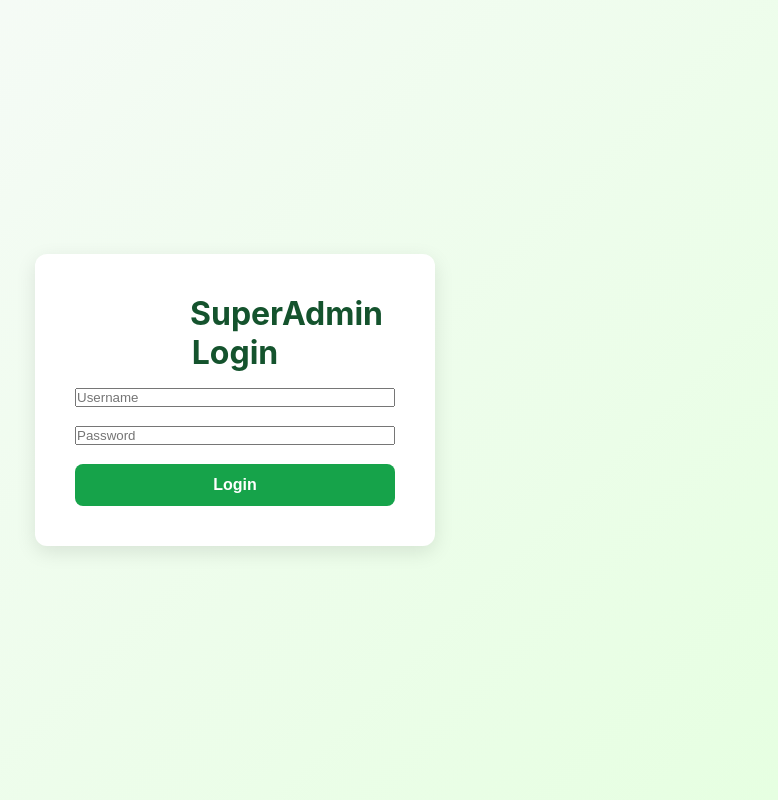
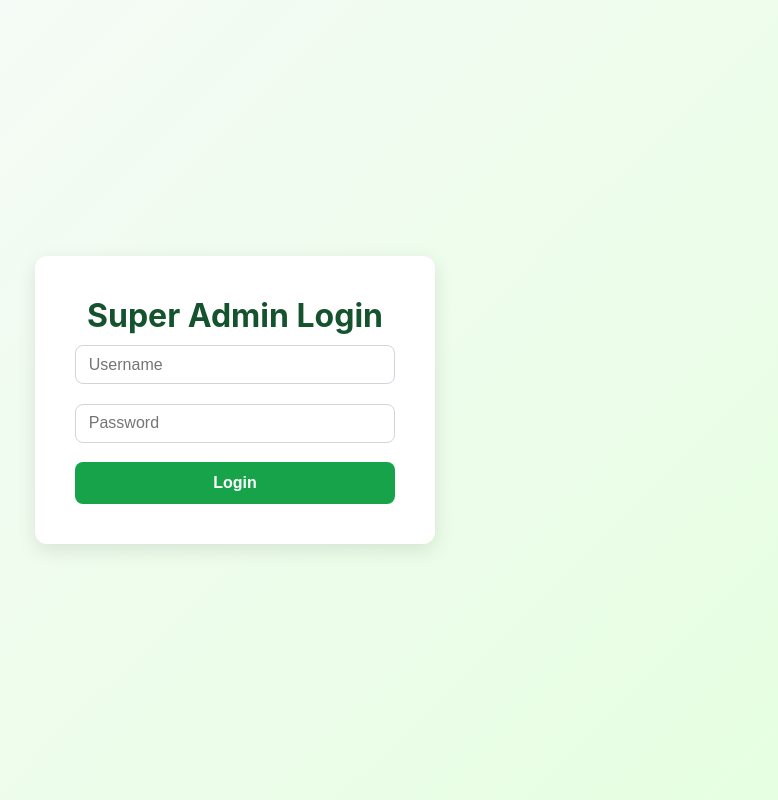
Before and after one commit to Dhanshri-134/SuperAdmin_BiteTrack, a Next.js app: page / in a window 1280 px wide. Shown: the whole page, without its empty margins (405-1183 px from the left). Built offline with nearby package versions, Linux system fonts and the light colour scheme.

Commit message:
Improved UI

```diff
--- a/pages/index.js
+++ b/pages/index.js
@@ -40,7 +40,7 @@ export default function LoginPage() {
   return (
     <div className={styles.container}>
       <div className={styles.card}>
-        <h1 className={styles.logo}>SuperAdmin Login</h1>
+        <h1 className={styles.logo}>Super Admin Login</h1>
         <div className={styles.form}>
           <input
             placeholder="Username"
--- a/styles/login.module.css
+++ b/styles/login.module.css
@@ -36,27 +36,29 @@
   gap: 1.2rem;
 }
 
-.formGroup {
+.form {
   display: flex;
   flex-direction: column;
   text-align: left;
+  /* padding-top: 100px !important; */
+
 }
 
-.formGroup label {
+.form label {
   margin-bottom: 0.3rem;
   font-size: 0.9rem;
   font-weight: 500;
   color: #374151;
 }
 
-.formGroup input {
+.form input {
   padding: 0.6rem 0.8rem;
   border: 1px solid #d1d5db;
   border-radius: 8px;
   font-size: 1rem;
 }
 
-.formGroup input:focus {
+.form input:focus {
   outline: none;
   border-color: #16a34a;
   box-shadow: 0 0 0 2px rgba(22, 163, 74, 0.2);
@@ -86,8 +88,8 @@
 }
 
 .logo {
-  width: 90px;
-  margin: 0 auto 1rem;
+  /* width: 90px; */
+  /* margin: 0 auto 1rem; */
   display: block;
 }
 
```
